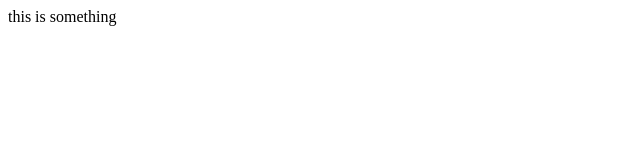
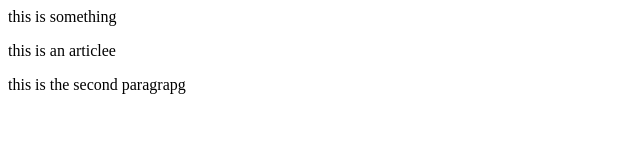
Before and after one commit to SamiullahMeer/git-two, a plain HTML site: page index.html in a window 1280 px wide. Shown: the whole page, without its empty margins (0-640 px from the left). Drawn offline with Linux system fonts and the light colour scheme.

Commit message:
the article is added

```diff
--- a/index.html
+++ b/index.html
@@ -4,5 +4,10 @@
     </head>
     <body>
         <p>this is something</p>
+        <article>
+            this is an articlee
+        </article>
+        <p> this is the second paragrapg</p>
+
     </body>
 </html>
```
